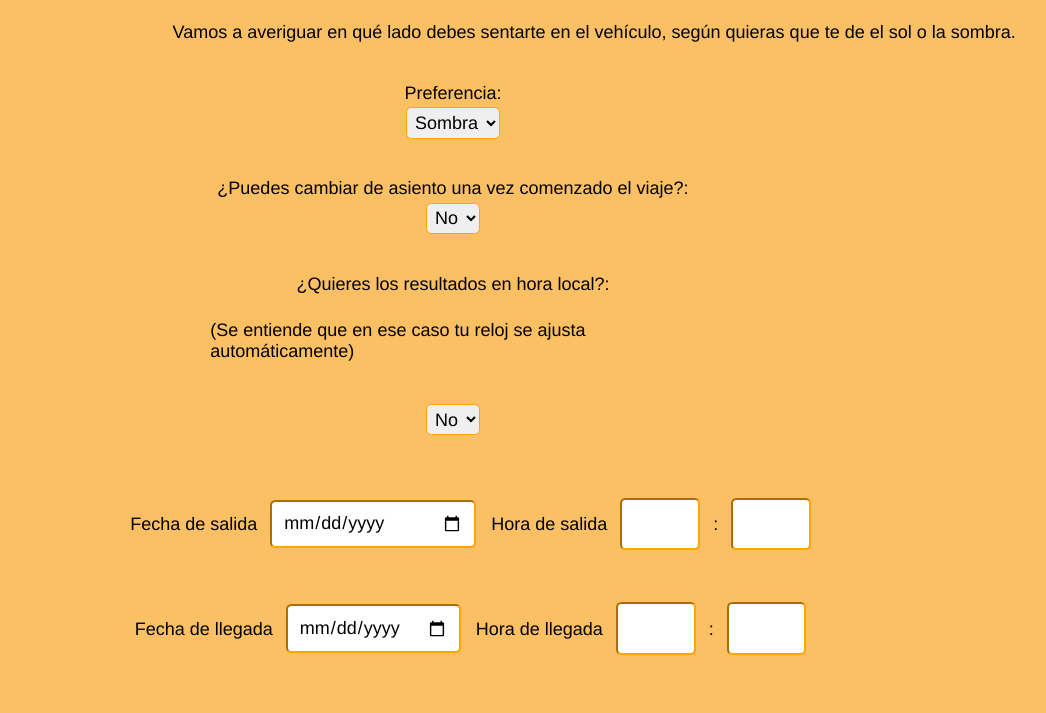
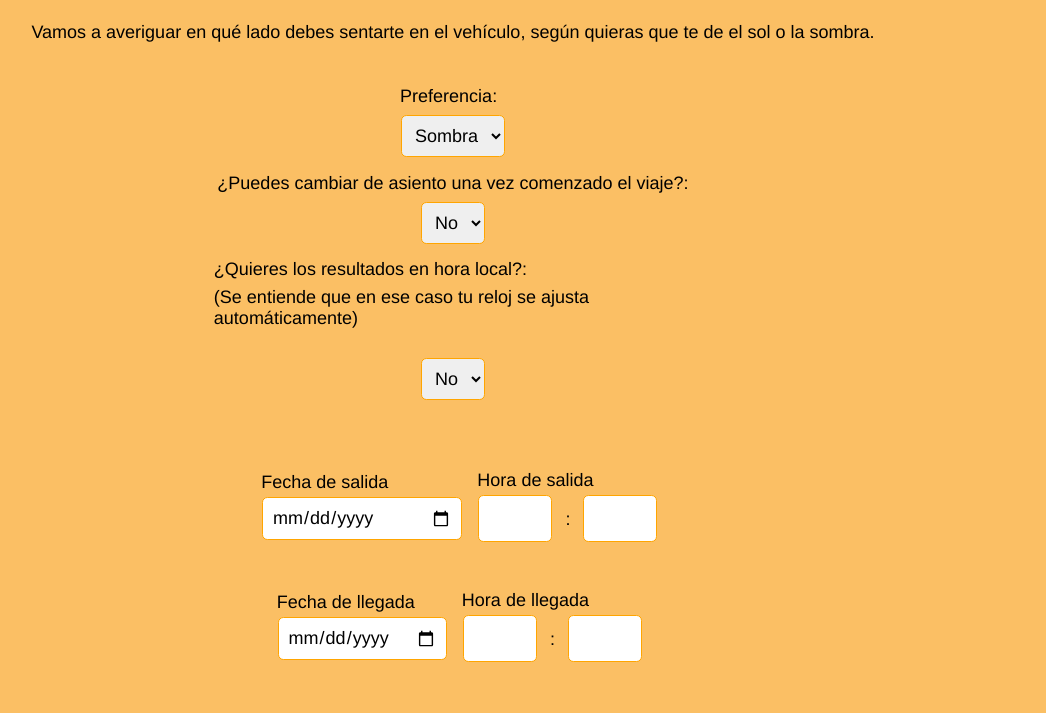
Before and after one commit to V3RNE42/HELIOS, a website with bundled scripts: page index.html in a window 1280 px wide. Shown: the part 87-800 px from the top of the page, without its empty margins (187-1233 px from the left). Built offline with nearby package versions, Linux system fonts and the light colour scheme.

Commit message:
some simplyfying more

```diff
--- a/index.html
+++ b/index.html
@@ -22,37 +22,42 @@
                     Vamos a averiguar en qué lado debes sentarte en el vehículo,
                     según quieras que te de el sol o la sombra.
                 </div>
-                <div>
+                <div id="options">
+                    <div id="options">
                         <label for="sun">Preferencia: </label>
                         <select id="sun">
                             <option name="sun" value=false>Sombra</option>
                             <option name="sun" value=true>Sol</option>
                         </select>
                     </div>
-                <div>
+                    <div id="options">
                         <label for="cambio">¿Puedes cambiar de asiento una vez comenzado el viaje?: </label>
                         <select id="cambio">
                             <option name="cambio" value=false>No</option>
                             <option name="cambio" value=true>Sí</option>
                         </select>
                     </div>
-                <div>
+                    <div id="options">
                         <label for="reloj">¿Quieres los resultados en hora local?: </label>
-                    <p>(Se entiende que en ese caso tu reloj se ajusta automáticamente)</p> <br>
+                        <label>(Se entiende que en ese caso tu reloj se ajusta automáticamente)</label> <br>
                         <select id="local">
                             <option name="reloj" value=false>No</option>
                             <option name="reloj" value=true>Sí</option>
                         </select>
                     </div>
+                </div>
+                <div class="times">
                     <div class="time">
                         <div class="end">
                             <div>
                                 <label for="diasalida">Fecha de salida</label>
+                                <br>
                                 <input id="diasalida" type="date" name="diasalida">
                             </div>
                             <div>
                                 <label>Hora de salida</label>
-                            <input class="hora" id="horasalida"   type="number" name="horaSalida">
+                                <br>
+                                <input class="hora" id="horasalida" type="number" name="horaSalida">
                                 <label>: </label>
                                 <input class="hora" id="minutosalida" type="number" name="minutoSalida">
                             </div>
@@ -60,19 +65,23 @@
                         <div class="end">
                             <div>
                                 <label for="diallegada">Fecha de llegada</label>
+                                <br>
                                 <input id="diallegada" type="date" name="diallegada">
                             </div>
                             <div>
                                 <label>Hora de llegada</label>
-                            <input class="hora" id="horallegada"    type="number" name="horaLlegada">
+                                <br>
+                                <input class="hora" id="horallegada" type="number" name="horaLlegada">
                                 <label>: </label>
-                            <input class="hora" id="minutollegada"  type="number" name="minutoLlegada">
+                                <input class="hora" id="minutollegada" type="number" name="minutoLlegada">
+                            </div>
                         </div>
                     </div>
                 </div>
                 <div>
+                    <div id="spaces">
                         <label for="origen">¿De qué localidad sales?</label>
-                    <input id="origen"  type="text" name="origen">
+                        <input id="origen" type="text" name="origen">
                         <label for="paisOrigen">¿De qué pais sales?</label>
                         <select id="paisOrigen">
                             <option name="paisOrigen" value="Afghanistan">Afghanistan</option>
@@ -104,7 +113,8 @@
                             <option name="paisOrigen" value="Botswana">Botswana</option>
                             <option name="paisOrigen" value="Bouvet Island">Bouvet Island</option>
                             <option name="paisOrigen" value="Brazil">Brazil</option>
-                        <option name="paisOrigen" value="British Indian Ocean Territory">British Indian Ocean Territory</option>
+                            <option name="paisOrigen" value="British Indian Ocean Territory">British Indian Ocean
+                                Territory</option>
                             <option name="paisOrigen" value="British Virgin Islands">British Virgin Islands</option>
                             <option name="paisOrigen" value="Brunei">Brunei</option>
                             <option name="paisOrigen" value="Bulgaria">Bulgaria</option>
@@ -131,7 +141,8 @@
                             <option name="paisOrigen" value="Cuba">Cuba</option>
                             <option name="paisOrigen" value="Cyprus">Cyprus</option>
                             <option name="paisOrigen" value="Czech Republic">Czech Republic</option>
-                        <option name="paisOrigen" value="Democratic Republic of the Congo">Democratic Republic of the Congo</option>
+                            <option name="paisOrigen" value="Democratic Republic of the Congo">Democratic Republic of
+                                the Congo</option>
                             <option name="paisOrigen" value="Denmark">Denmark</option>
                             <option name="paisOrigen" value="Djibouti">Djibouti</option>
                             <option name="paisOrigen" value="Dominica">Dominica</option>
@@ -148,11 +159,13 @@
                             <option name="paisOrigen" value="Falkland Islands">Falkland Islands</option>
                             <option name="paisOrigen" value="Fiji">Fiji</option>
                             <option name="paisOrigen" value="Finland">Finland</option>
-                        <option name="paisOrigen" value="Former Yugoslav Republic of Macedonia">Former Yugoslav Republic of Macedonia </option>
+                            <option name="paisOrigen" value="Former Yugoslav Republic of Macedonia">Former Yugoslav
+                                Republic of Macedonia </option>
                             <option name="paisOrigen" value="France">France</option>
                             <option name="paisOrigen" value="French Guiana">French Guiana</option>
                             <option name="paisOrigen" value="French Polynesia">French Polynesia</option>
-                        <option name="paisOrigen" value="French Southern Territories">French Southern Territories</option>
+                            <option name="paisOrigen" value="French Southern Territories">French Southern Territories
+                            </option>
                             <option name="paisOrigen" value="Gabon">Gabon</option>
                             <option name="paisOrigen" value="Georgia">Georgia</option>
                             <option name="paisOrigen" value="Germany">Germany</option>
@@ -168,7 +181,8 @@
                             <option name="paisOrigen" value="Guinea-Bissau">Guinea-Bissau</option>
                             <option name="paisOrigen" value="Guyana">Guyana</option>
                             <option name="paisOrigen" value="Haiti">Haiti</option>
-                        <option name="paisOrigen" value="Heard Island and McDonald Islands">Heard Island and McDonald Islands</option>
+                            <option name="paisOrigen" value="Heard Island and McDonald Islands">Heard Island and
+                                McDonald Islands</option>
                             <option name="paisOrigen" value="Honduras">Honduras</option>
                             <option name="paisOrigen" value="Hong Kong">Hong Kong</option>
                             <option name="paisOrigen" value="Hungary">Hungary</option>
@@ -255,8 +269,10 @@
                             <option name="paisOrigen" value="Saint Helena">Saint Helena</option>
                             <option name="paisOrigen" value="Saint Kitts and Nevis">Saint Kitts and Nevis</option>
                             <option name="paisOrigen" value="Saint Lucia">Saint Lucia</option>
-                        <option name="paisOrigen" value="Saint Pierre and Miquelon">Saint Pierre and Miquelon</option>
-                        <option name="paisOrigen" value="Saint Vincent and the Grenadines">Saint Vincent and the Grenadines</option>
+                            <option name="paisOrigen" value="Saint Pierre and Miquelon">Saint Pierre and Miquelon
+                            </option>
+                            <option name="paisOrigen" value="Saint Vincent and the Grenadines">Saint Vincent and the
+                                Grenadines</option>
                             <option name="paisOrigen" value="Samoa">Samoa</option>
                             <option name="paisOrigen" value="San Marino">San Marino</option>
                             <option name="paisOrigen" value="Saudi Arabia">Saudi Arabia</option>
@@ -270,7 +286,8 @@
                             <option name="paisOrigen" value="Solomon Islands">Solomon Islands</option>
                             <option name="paisOrigen" value="Somalia">Somalia</option>
                             <option name="paisOrigen" value="South Africa">South Africa</option>
-                        <option name="paisOrigen" value="South Georgia and the South Sandwich Islands">South Georgia and the South Sandwich Islands</option>
+                            <option name="paisOrigen" value="South Georgia and the South Sandwich Islands">South Georgia
+                                and the South Sandwich Islands</option>
                             <option name="paisOrigen" value="South Korea">South Korea</option>
                             <option name="paisOrigen" value="South Sudan">South Sudan</option>
                             <option name="paisOrigen" value="Spain"
@@ -304,7 +321,8 @@
                             <option name="paisOrigen" value="United Arab Emirates">United Arab Emirates</option>
                             <option name="paisOrigen" value="United Kingdom">United Kingdom</option>
                             <option name="paisOrigen" value="United States">United States</option>
-                        <option name="paisOrigen" value="United States Minor Outlying Islands">United States Minor Outlying Islands</option>
+                            <option name="paisOrigen" value="United States Minor Outlying Islands">United States Minor
+                                Outlying Islands</option>
                             <option name="paisOrigen" value="Uruguay">Uruguay</option>
                             <option name="paisOrigen" value="Uzbekistan">Uzbekistan</option>
                             <option name="paisOrigen" value="Vanuatu">Vanuatu</option>
@@ -351,7 +369,8 @@
                             <option name="paisDestino" value="Botswana">Botswana</option>
                             <option name="paisDestino" value="Bouvet Island">Bouvet Island</option>
                             <option name="paisDestino" value="Brazil">Brazil</option>
-                        <option name="paisDestino" value="British Indian Ocean Territory">British Indian Ocean Territory</option>
+                            <option name="paisDestino" value="British Indian Ocean Territory">British Indian Ocean
+                                Territory</option>
                             <option name="paisDestino" value="British Virgin Islands">British Virgin Islands</option>
                             <option name="paisDestino" value="Brunei">Brunei</option>
                             <option name="paisDestino" value="Bulgaria">Bulgaria</option>
@@ -362,7 +381,8 @@
                             <option name="paisDestino" value="Canada">Canada</option>
                             <option name="paisDestino" value="Cape Verde">Cape Verde</option>
                             <option name="paisDestino" value="Cayman Islands">Cayman Islands</option>
-                        <option name="paisDestino" value="Central African Republic">Central African Republic</option>
+                            <option name="paisDestino" value="Central African Republic">Central African Republic
+                            </option>
                             <option name="paisDestino" value="Chad">Chad</option>
                             <option name="paisDestino" value="Chile">Chile</option>
                             <option name="paisDestino" value="China">China</option>
@@ -378,7 +398,8 @@
                             <option name="paisDestino" value="Cuba">Cuba</option>
                             <option name="paisDestino" value="Cyprus">Cyprus</option>
                             <option name="paisDestino" value="Czech Republic">Czech Republic</option>
-                        <option name="paisDestino" value="Democratic Republic of the Congo">Democratic Republic of the Congo</option>
+                            <option name="paisDestino" value="Democratic Republic of the Congo">Democratic Republic of
+                                the Congo</option>
                             <option name="paisDestino" value="Denmark">Denmark</option>
                             <option name="paisDestino" value="Djibouti">Djibouti</option>
                             <option name="paisDestino" value="Dominica">Dominica</option>
@@ -395,12 +416,14 @@
                             <option name="paisDestino" value="Falkland Islands">Falkland Islands</option>
                             <option name="paisDestino" value="Fiji">Fiji</option>
                             <option name="paisDestino" value="Finland">Finland</option>
-                        <option name="paisDestino" value="Former Yugoslav Republic of Macedonia">Former Yugoslav Republic of Macedonia
+                            <option name="paisDestino" value="Former Yugoslav Republic of Macedonia">Former Yugoslav
+                                Republic of Macedonia
                             </option>
                             <option name="paisDestino" value="France">France</option>
                             <option name="paisDestino" value="French Guiana">French Guiana</option>
                             <option name="paisDestino" value="French Polynesia">French Polynesia</option>
-                        <option name="paisDestino" value="French Southern Territories">French Southern Territories</option>
+                            <option name="paisDestino" value="French Southern Territories">French Southern Territories
+                            </option>
                             <option name="paisDestino" value="Gabon">Gabon</option>
                             <option name="paisDestino" value="Georgia">Georgia</option>
                             <option name="paisDestino" value="Germany">Germany</option>
@@ -416,7 +439,8 @@
                             <option name="paisDestino" value="Guinea-Bissau">Guinea-Bissau</option>
                             <option name="paisDestino" value="Guyana">Guyana</option>
                             <option name="paisDestino" value="Haiti">Haiti</option>
-                        <option name="paisDestino" value="Heard Island and McDonald Islands">Heard Island and McDonald Islands</option>
+                            <option name="paisDestino" value="Heard Island and McDonald Islands">Heard Island and
+                                McDonald Islands</option>
                             <option name="paisDestino" value="Honduras">Honduras</option>
                             <option name="paisDestino" value="Hong Kong">Hong Kong</option>
                             <option name="paisDestino" value="Hungary">Hungary</option>
@@ -503,8 +527,10 @@
                             <option name="paisDestino" value="Saint Helena">Saint Helena</option>
                             <option name="paisDestino" value="Saint Kitts and Nevis">Saint Kitts and Nevis</option>
                             <option name="paisDestino" value="Saint Lucia">Saint Lucia</option>
-                        <option name="paisDestino" value="Saint Pierre and Miquelon">Saint Pierre and Miquelon</option>
-                        <option name="paisDestino" value="Saint Vincent and the Grenadines">Saint Vincent and the Grenadines</option>
+                            <option name="paisDestino" value="Saint Pierre and Miquelon">Saint Pierre and Miquelon
+                            </option>
+                            <option name="paisDestino" value="Saint Vincent and the Grenadines">Saint Vincent and the
+                                Grenadines</option>
                             <option name="paisDestino" value="Samoa">Samoa</option>
                             <option name="paisDestino" value="San Marino">San Marino</option>
                             <option name="paisDestino" value="Saudi Arabia">Saudi Arabia</option>
@@ -518,7 +544,8 @@
                             <option name="paisDestino" value="Solomon Islands">Solomon Islands</option>
                             <option name="paisDestino" value="Somalia">Somalia</option>
                             <option name="paisDestino" value="South Africa">South Africa</option>
-                        <option name="paisDestino" value="South Georgia and the South Sandwich Islands">South Georgia and the South Sandwich Islands</option>
+                            <option name="paisDestino" value="South Georgia and the South Sandwich Islands">South
+                                Georgia and the South Sandwich Islands</option>
                             <option name="paisDestino" value="South Korea">South Korea</option>
                             <option name="paisDestino" value="South Sudan">South Sudan</option>
                             <option name="paisDestino" value="Spain"
@@ -544,7 +571,8 @@
                             <option name="paisDestino" value="Tunisia">Tunisia</option>
                             <option name="paisDestino" value="Turkey">Turkey</option>
                             <option name="paisDestino" value="Turkmenistan">Turkmenistan</option>
-                        <option name="paisDestino" value="Turks and Caicos Islands">Turks and Caicos Islands</option>
+                            <option name="paisDestino" value="Turks and Caicos Islands">Turks and Caicos Islands
+                            </option>
                             <option name="paisDestino" value="Tuvalu">Tuvalu</option>
                             <option name="paisDestino" value="Virgin Islands">Virgin Islands</option>
                             <option name="paisDestino" value="Uganda">Uganda</option>
@@ -552,7 +580,8 @@
                             <option name="paisDestino" value="United Arab Emirates">United Arab Emirates</option>
                             <option name="paisDestino" value="United Kingdom">United Kingdom</option>
                             <option name="paisDestino" value="United States">United States</option>
-                        <option name="paisDestino" value="United States Minor Outlying Islands">United States Minor Outlying Islands
+                            <option name="paisDestino" value="United States Minor Outlying Islands">United States Minor
+                                Outlying Islands
                             </option>
                             <option name="paisDestino" value="Uruguay">Uruguay</option>
                             <option name="paisDestino" value="Uzbekistan">Uzbekistan</option>
@@ -568,10 +597,10 @@
                             <option name="paisDestino" value="Zimbabwe">Zimbabwe</option>
                         </select>
                     </div>
+                </div>
                 <div class="preferencia">
-                    <button id="submit" type="submit">Enviar    </button>
-                    <button id="reset"               >Borrar    </button>
-                    <button id="result"              >Resultados</button>
+                    <button id="submit" type="submit">Enviar </button>
+                    <button id="reset">Borrar </button>
                 </div>
             </form>
             <div id="render"></div>
--- a/index_def.js
+++ b/index_def.js
@@ -58,23 +58,14 @@ window.addEventListener('load', main());
 
 function main() {
     reloadId(ID);
-    result.disabled = true;
-    reset.disabled  = true;
     onClick(submit, async () => {
         if (checkForm()) {
             Espinete.spin(document.querySelector('form'));
-            submit.disabled = true;
             datos = [{}];
             datos.push({...form.forEach((el) => datos[el] = valor(el))});
             await updateSubsections();
-            result.disabled = false;
-            reset.disabled  = false;
             Espinete.stop();
-        };
-    });
-    onClick(result, async () => {
             Espinete.spin(document.querySelector('form'));
-        submit.disabled = true;
             if (datos.length>0) {
                 console.log(datos);
                 renderResults();
@@ -82,6 +73,7 @@ function main() {
                 window.alert("No hay datos!");
             };
             Espinete.stop();
+        };
     });
     onClick(reset, () => {
         window.location.reload();
--- a/styles.css
+++ b/styles.css
@@ -5,6 +5,10 @@
     padding: 0.2em;
     font-size: large;
     font-family: 'Helvetica Neue', Helvetica, Arial, sans-serif;
+}
+#times, #options, #spaces {
+    display: flex;
+    flex-direction: column;
 }
 body {
     background-color: rgb(251, 191, 100);
@@ -43,7 +47,6 @@ form>div>input.pref {
     width: 100%;
     height: 2em;
     margin: 0.5em;
-    margin-left: 3em;
     padding: 0.5em;
     color: orange;
 }
@@ -61,8 +64,6 @@ div.end {
     flex-direction: row;
     justify-content: center;
     align-items: center;
-    margin-right: 15%;
-    margin-left: 15%;
     width: 95%;
     height: 100%;
 }
@@ -130,3 +131,16 @@ input#diasalida {
       opacity: 1;
     }
   }
+select, input {
+  justify-self: center;
+  align-self: center;
+  max-width: 15em;
+  height: fit-content;
+  padding: 0.5em;
+  margin: 0.25em;
+  border: 1px solid orange;
+  border-radius: 0.3em;
+}
+#paisOrigen, #paisDestino {
+  max-width: 8.5em;
+}
```
Lines whose indentation alone changed are shown as unchanged.
